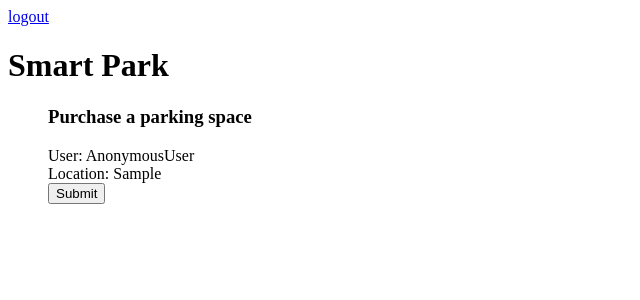
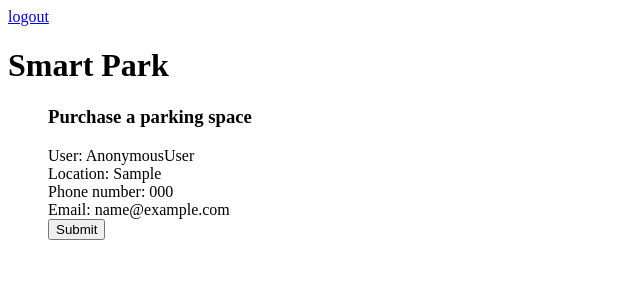
Before and after one commit to sarpong/Final-Project, a Django app: template mypark/templates/park/purchase.html in a window 1280 px wide. Shown: the top 300 px of the page, without its empty margins (0-640 px from the left). Run offline with Django 3.2, Linux system fonts and the light colour scheme; tables that the repository leaves empty hold one stand-in row (values such as "Sample post"); the template is opened without the code that fills it: values that come from a table or form of the project are taken from there, most other values are stand-ins (such as "Sample title", 1, 10 or a date in 2020); parts of the project's set-up code (start-up, migrations or seed data) failed here and were passed over.

Commit message:
Done User Profiles

```diff
--- a/mypark/park/models.py
+++ b/mypark/park/models.py
@@ -5,11 +5,12 @@ from django.contrib.auth.models import User
 # Create your models here.
 class UserProfile(models.Model):
 	user = models.OneToOneField(User)
+	name = models.CharField(max_length=60)
 	phone=models.CharField(max_length=40)
 	email=models.EmailField()
 	pin=models.IntegerField()
 	def __unicode__(self):
-		return self.email
+		return self.name
 
 class Location(models.Model):
 	location = models.CharField(max_length=60)
@@ -67,8 +68,8 @@ class LocationAdmin(admin.ModelAdmin):
 	list_filter=('location','address','no_available')
 
 class UserProfileAdmin(admin.ModelAdmin):
-	list_display=('phone','pin')
-	search_fields=('pin','phone')
+	list_display=('name','phone','pin','email')
+	search_fields=('name','pin','phone','email')
 #	list_filter=['phone','pin']
 
 class AdministratorAdmin(admin.ModelAdmin):
--- a/mypark/park/views.py
+++ b/mypark/park/views.py
@@ -38,7 +38,7 @@ def purchase_spots(request, loc_id):
 	else:
 		form = PurchaseForm()
 	t = loader.get_template('park/purchase.html')
-	c = Context({'form':form.as_p(),'location':loc.location, 'user':request.user})
+	c = Context({'form':form.as_p(),'location':loc.location, 'user':request.user.userprofile.name, 'email':request.user.userprofile.email, 'phone':request.user.userprofile.phone})
 	return HttpResponse(t.render(c))
 
 @csrf_exempt
@@ -68,7 +68,7 @@ def park_admin(request):
 def park_confirm(request, pur_id):
 	purchase = Purchase.objects.get(pk=pur_id)
 	t = loader.get_template('park/confirmation.html')
-	c = Context({'location':purchase.location, 'name':request.user, 'spaces':purchase.spaces, 'duration':purchase.duration, 'date':purchase.date, 'time':purchase.time})
+	c = Context({'location':purchase.location, 'name':request.user.userprofile.name, 'spaces':purchase.spaces, 'duration':purchase.duration, 'date':purchase.date, 'time':purchase.time})
 	return HttpResponse(t.render(c))
 
 def home(request):
--- a/mypark/templates/park/purchase.html
+++ b/mypark/templates/park/purchase.html
@@ -5,6 +5,8 @@
 
 	  <div>User: 		 {{ user }}</div>
 	  <div>Location:	 {{ location }}</div>
+	  <div>Phone number: {{ phone }}</div>
+	  <div>Email:	 {{ email }}</div>
 	  <div>
 	  		<form method='post' action="">
 				{{ form }}
```
